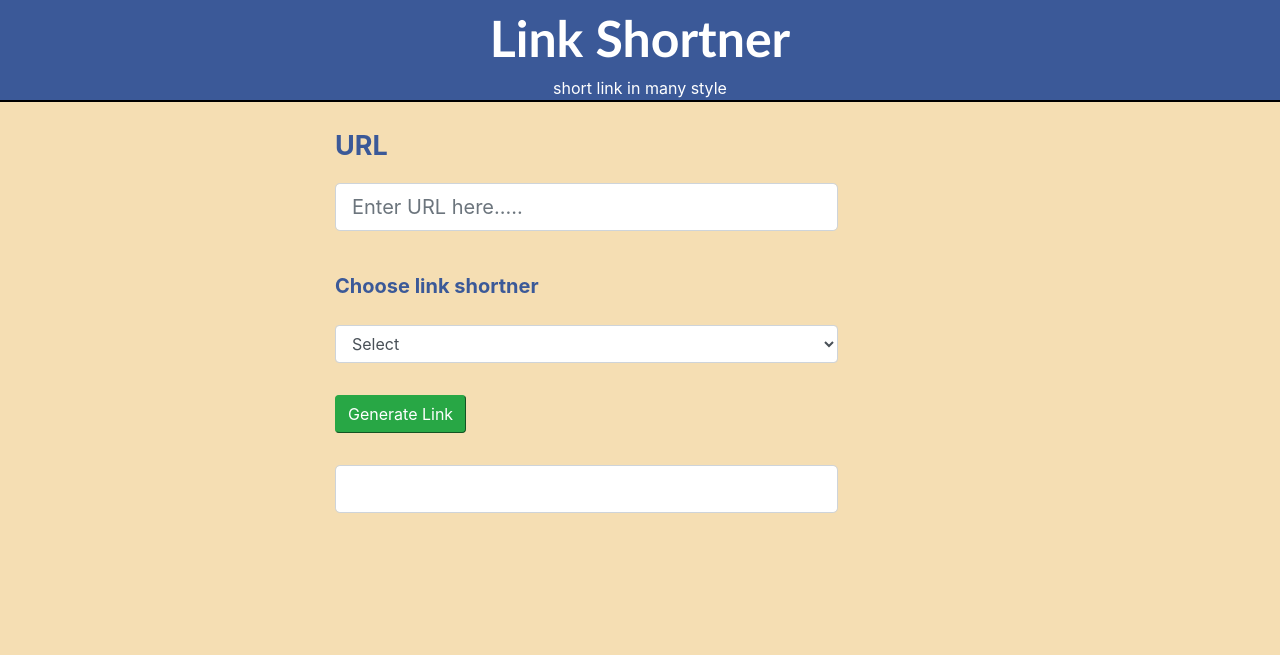
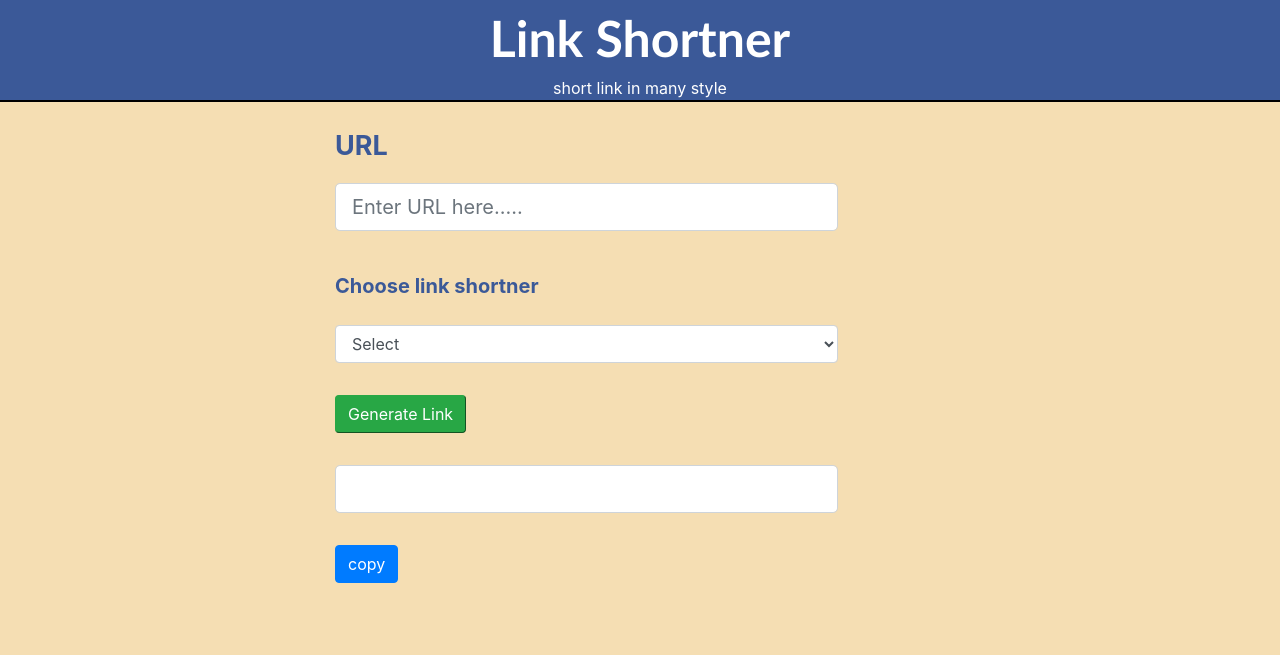
Before and after one commit to Shani0045/link_shortner, a Flask app: page / in a window 1280 px wide. Shown: the top 655 px of the page. Run offline with Flask 2, Linux system fonts and the light colour scheme; some libraries are stand-ins or nearby versions.

Commit message:
Update index.html

```diff
--- a/templates/index.html
+++ b/templates/index.html
@@ -93,6 +93,15 @@
 				</div>
 			</div>
 
+			<div class="row">
+				<div class="col-md-5 offset-md-3 mt-3">
+					<div class="form-group ">
+					<button type="submit" value="copy" class="btn btn-primary" name="btn">copy</button>
+					</div>
+				</div>
+			</div>
+
+
 
 	</div>
 
```
